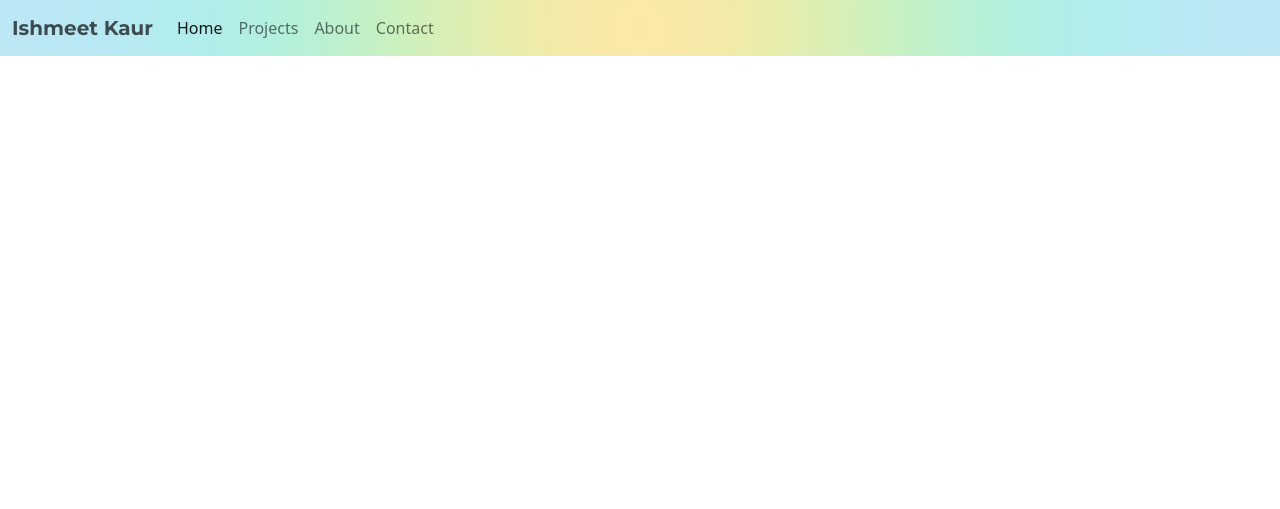
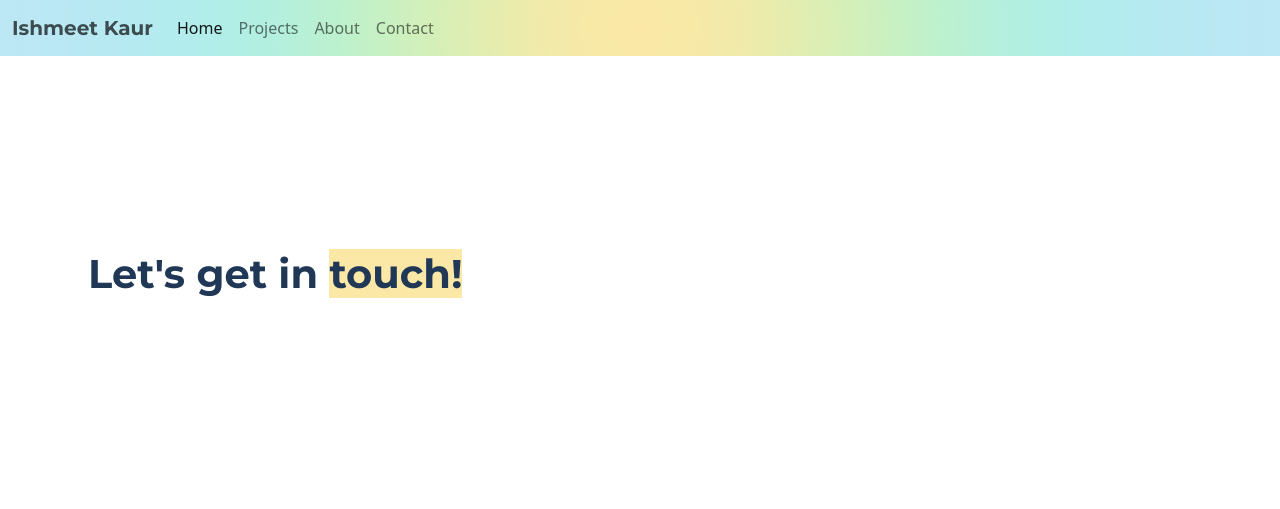
Before and after one commit to iktalk/portfolio-project, a plain HTML site: page contact.html in a window 1280 px wide. Drawn offline with nearby package versions, Linux system fonts and the light colour scheme.

Commit message:
add title to contact page

```diff
--- a/contact.html
+++ b/contact.html
@@ -58,5 +58,15 @@
         </div>
       </div>
     </nav>
+    <div class="container-fluid about-hero">
+      <div class="row">
+        <div class="col-md-8 projects-hero">
+          <h1>Let's get in <span class="name-highlight">touch!</span></h1>
+        </div>
+        <div class="col-md-4">
+          <h2></h2>
+        </div>
+      </div>
+    </div>
   </body>
 </html>
```
